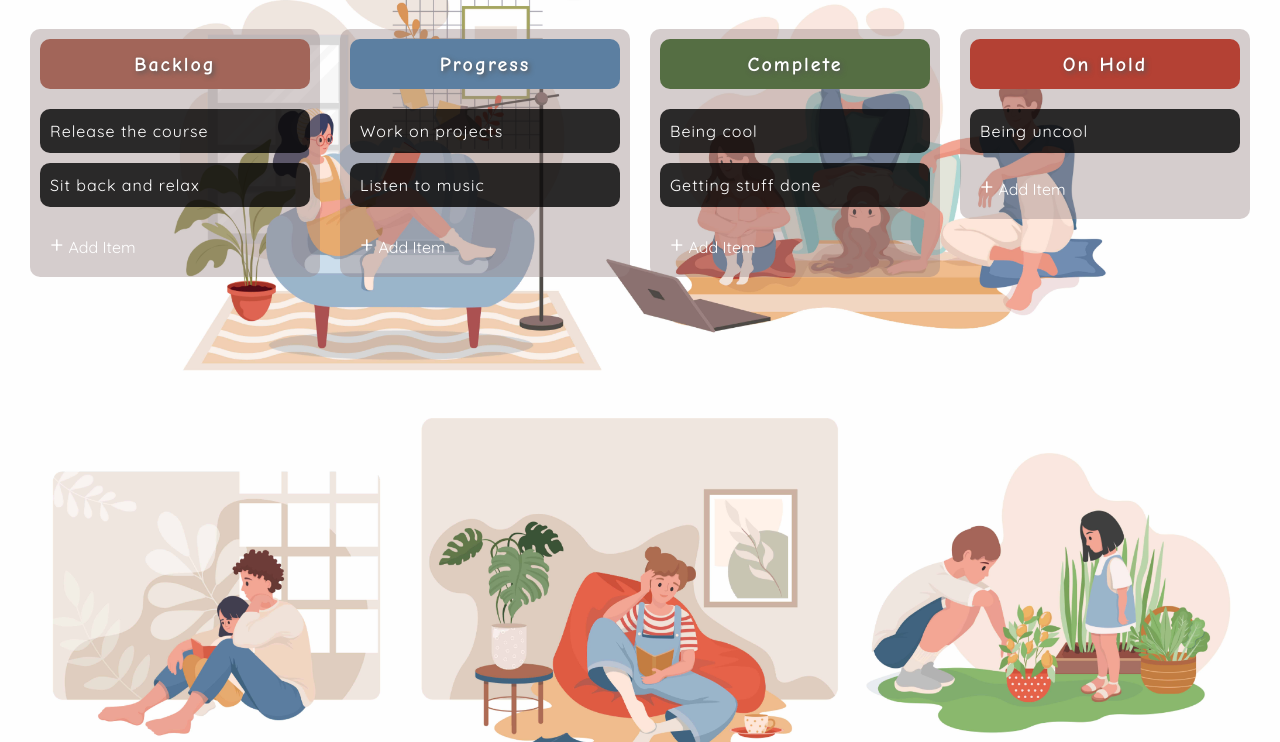
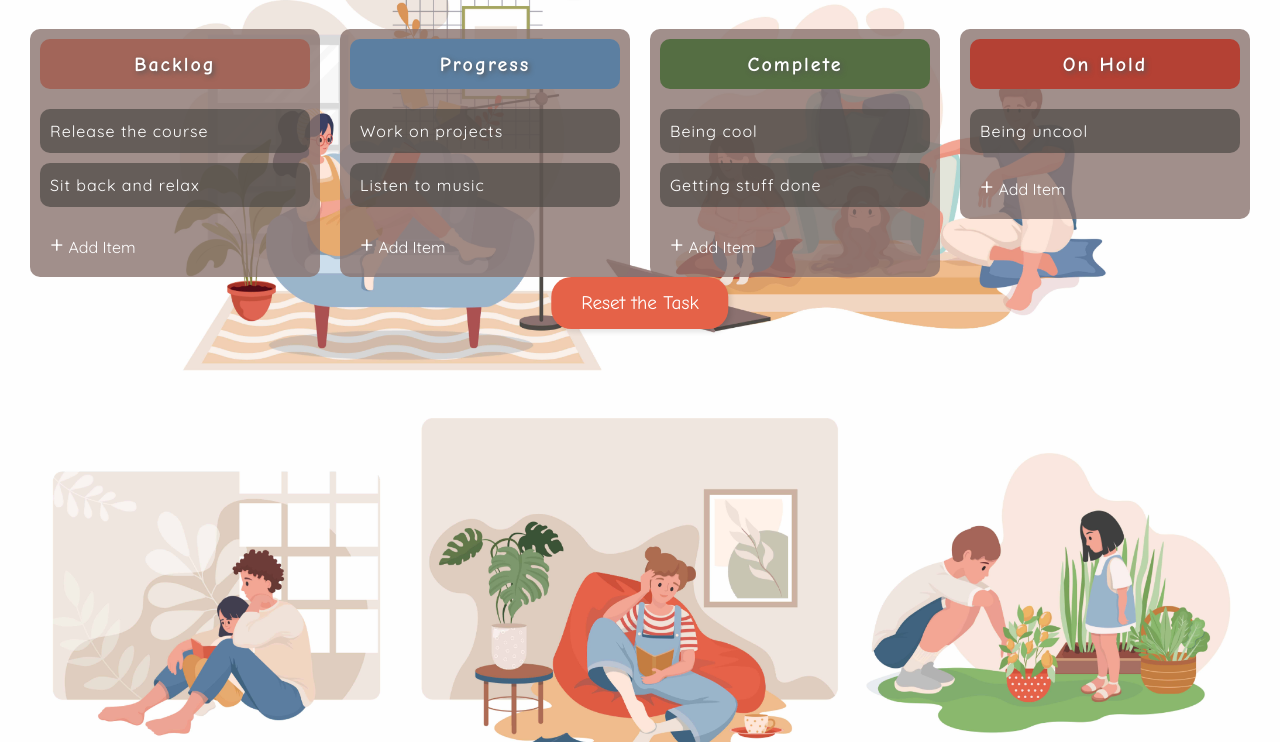
Before and after one commit to sarahchungwu/organized-me, a plain HTML site: page index.html in a window 1280 px wide. Shown: the part 90-832 px from the top of the page. Drawn offline with Linux system fonts and the light colour scheme.

Commit message:
fixed the style and add a reset Task button

```diff
--- a/index.html
+++ b/index.html
@@ -109,6 +109,11 @@
         </li>
       </ul>
     </div>
+    <div>
+      <button class="reset-btn">
+        Reset the Task
+      </button>
+    </div>
     <!-- Script -->
     <script src="script.js"></script>
 </body>
--- a/style.css
+++ b/style.css
@@ -19,14 +19,14 @@ body {
   background-attachment: fixed;
   color: white;
   font-family: Quicksand, sans-serif;
-  overflow-y: hidden;
+  overflow-y: auto;
   height: 100vh;
 }
 
 h1 {
   letter-spacing: 2px;
   text-shadow: 2px 2px 5px rgb(85, 85, 85);
-  font-family: 'Comic Sans MS', cursive; /* Change to a cute font */
+  font-family: 'Comic Sans MS', cursive;
 }
 
 /* Style for the main title */
@@ -57,7 +57,7 @@ ul {
   flex:1;
   margin: 0 10px;
   position: relative;
-  background-color: rgba(150, 130, 130, 0.4);
+  background-color: rgba(138, 115, 110, 0.8);
   border-radius: 10px;
   overflow-x: hidden;
 }
@@ -110,7 +110,7 @@ ul {
 .custom-scroll::-webkit-scrollbar-thumb {
   border-radius: 10px;
   box-shadow: inset 0 0 6px rgba(0, 0, 0, 0.3);
-  background-color: rgba(0, 0, 0, 0.8);
+  background-color: rgba(76, 73, 69, 0.7);
 }
 
 .header {
@@ -137,7 +137,7 @@ ul {
   margin: 10px;
   padding: 10px;
   height: fit-content;
-  background-color: rgba(0, 0, 0, 0.8);
+  background-color: rgba(76, 73, 69, 0.7);
   border-radius: 10px;
   line-height: 1.5rem;
   letter-spacing: 1px;
@@ -219,6 +219,28 @@ ul {
   outline: none;
 }
 
+.reset-btn {
+  background-color:#e56248;
+  border: none;
+  color: white;
+  padding: 15px 30px;
+  border-radius: 20px;
+  font-size: 1.2rem;
+  cursor: pointer;
+  position: relative;
+  font-family: 'Comic Sans MS', cursive;
+  bottom: 20px;
+  left: 50%;
+  transform: translateX(-50%);
+  box-shadow: 3px 3px 5px rgba(0, 0, 0, 0.1); /* Subtle shadow */
+}
+
+
+.reset-btn:hover {
+  background-color: #cd4f38
+
+}
+
 /* Media Query: Laptop */
 @media screen and (max-width: 1800px) {
   .main-title {
```
